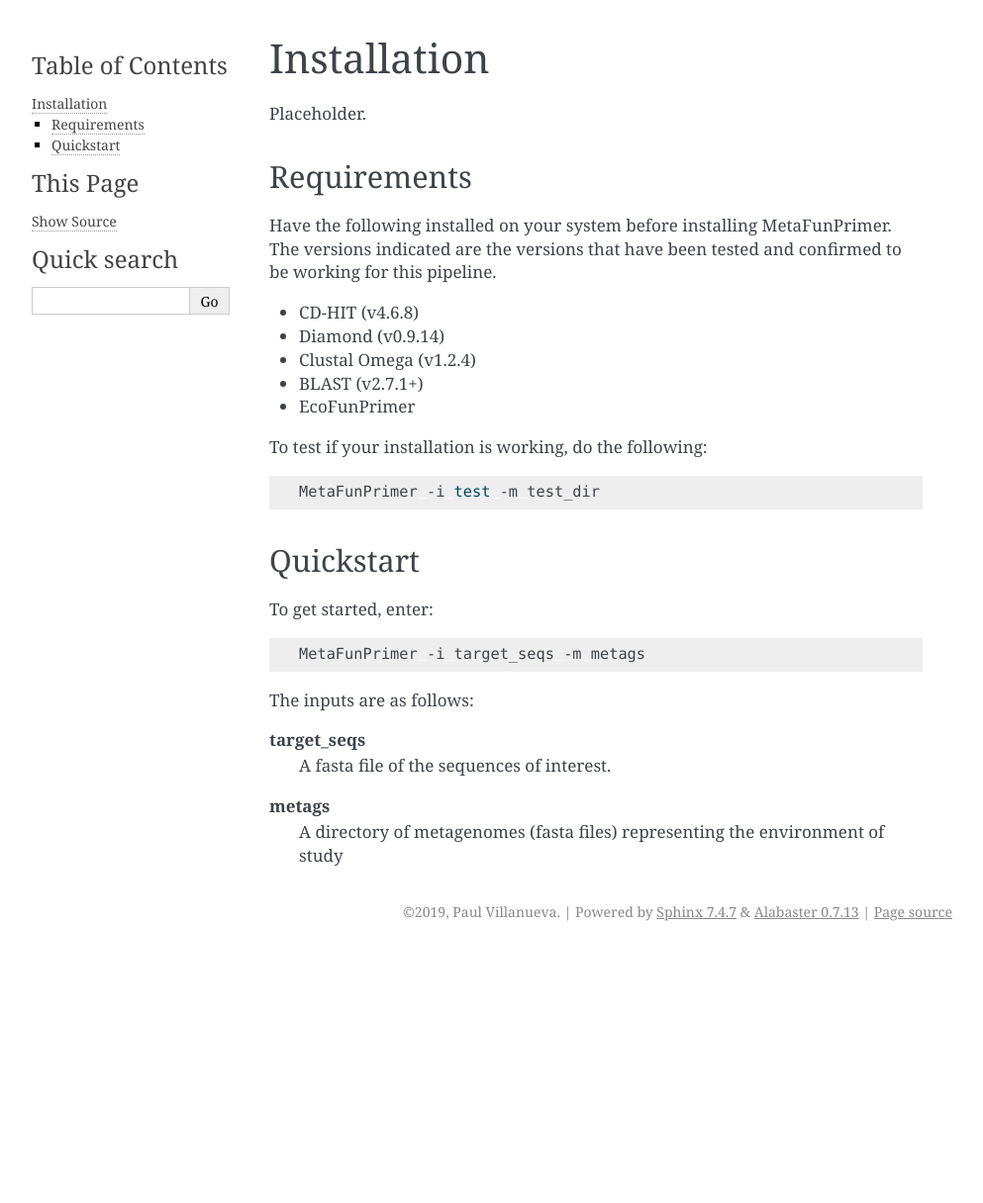
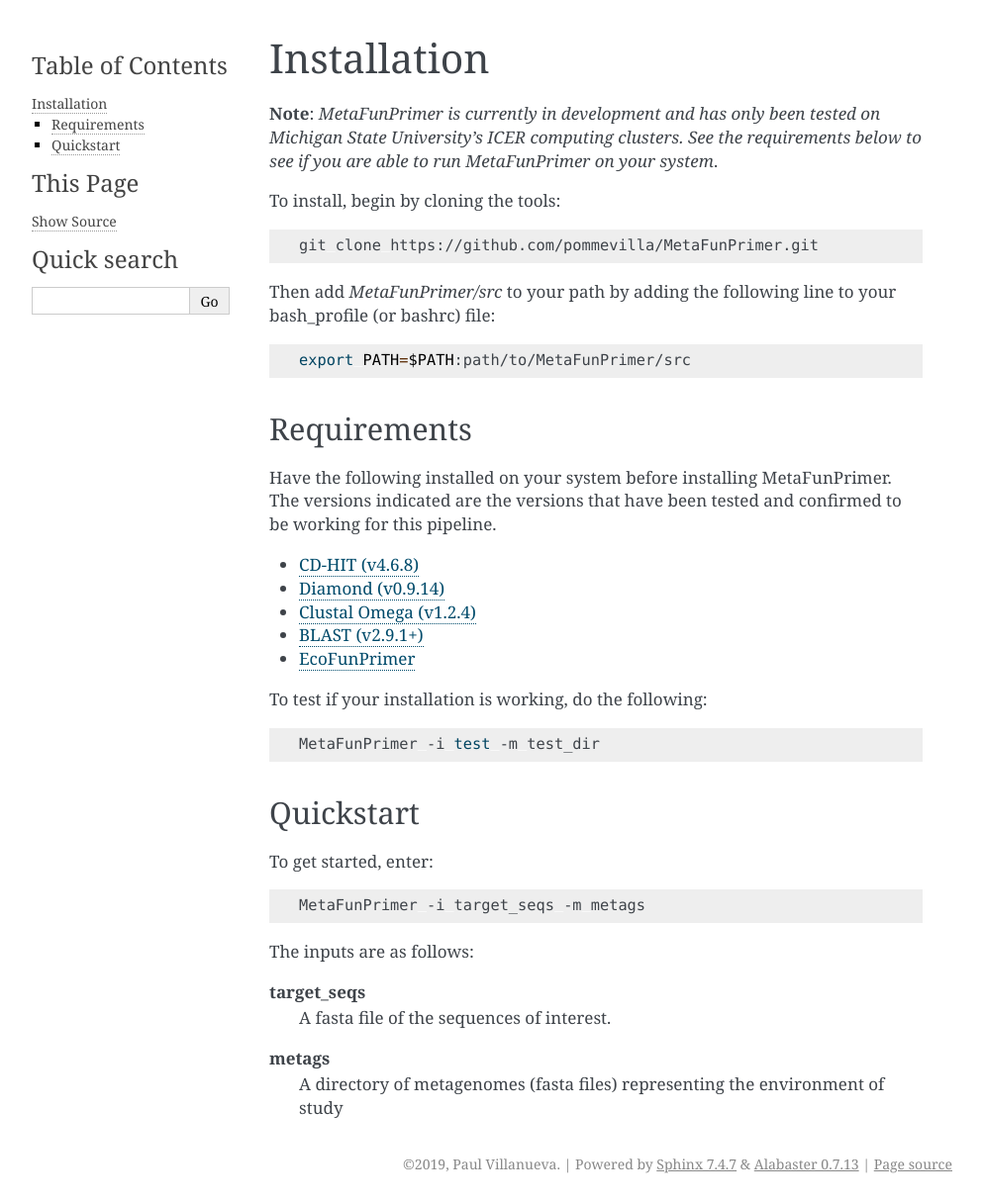
Before and after one commit to pommevilla/MetaFunPrimer, a Sphinx documentation site: the page built from docs/source/Installation.rst, in a window 1280 px wide. Shown: the whole page at 99% size, without its empty margins (148-1141 px from the left). Built offline with Sphinx 7.4.7, drawn with Linux system fonts in a browser that asks for light colours; before the commit the page ends 961 px from its top, so only the background shows below that.

Commit message:
Add instructions for installations and warnings

```diff
--- a/docs/source/Installation.rst
+++ b/docs/source/Installation.rst
@@ -1,18 +1,33 @@
 Installation
 ============
 
-Placeholder.
+**Note**: *MetaFunPrimer is currently in development and has only been tested on Michigan State University's ICER computing clusters. See the requirements below to see if you are able to run MetaFunPrimer on your system*.
+
+To install, begin by cloning the tools:
+
+.. code:: bash
+
+    git clone https://github.com/pommevilla/MetaFunPrimer.git
+
+Then add `MetaFunPrimer/src` to your path by adding the following line to your bash_profile (or bashrc) file:
+
+.. code:: bash
+
+    export PATH=$PATH:path/to/MetaFunPrimer/src
+
 
 Requirements
 ------------
 
 Have the following installed on your system before installing MetaFunPrimer. The versions indicated are the versions that have been tested and confirmed to be working for this pipeline.
 
-* CD-HIT (v4.6.8)
-* Diamond (v0.9.14)
-* Clustal Omega (v1.2.4)
-* BLAST (v2.7.1+)
-* EcoFunPrimer
+* `CD-HIT (v4.6.8) <http://weizhongli-lab.org/cd-hit/>`_
+* `Diamond (v0.9.14) <https://github.com/bbuchfink/diamond>`_
+* `Clustal Omega (v1.2.4) <http://www.clustal.org/omega/>`_
+* `BLAST (v2.9.1+) <https://www.ncbi.nlm.nih.gov/books/NBK279671/>`_
+* `EcoFunPrimer <https://github.com/rdpstaff/EcoFunPrimer>`_
+
+
 
 To test if your installation is working, do the following:
 
```
